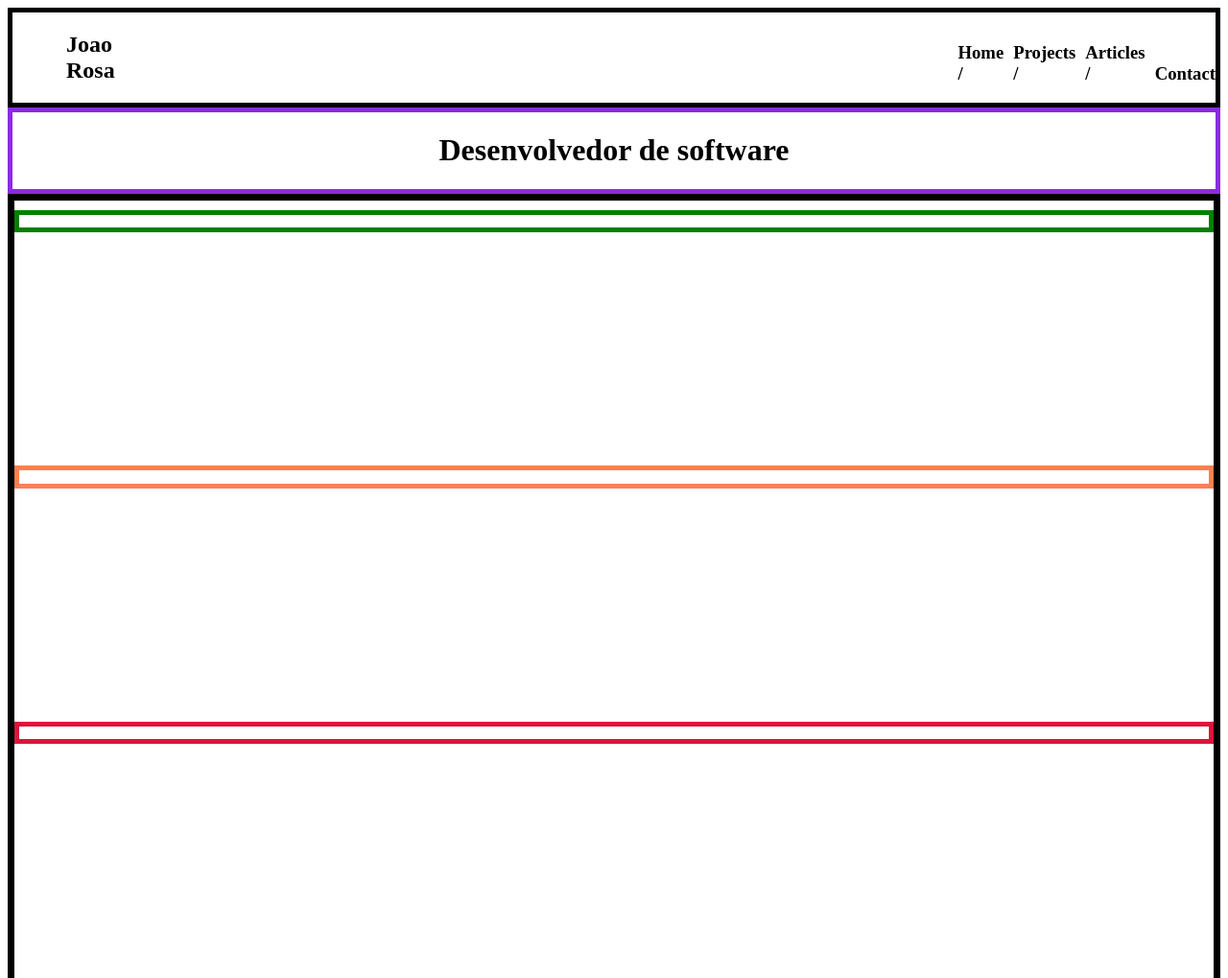
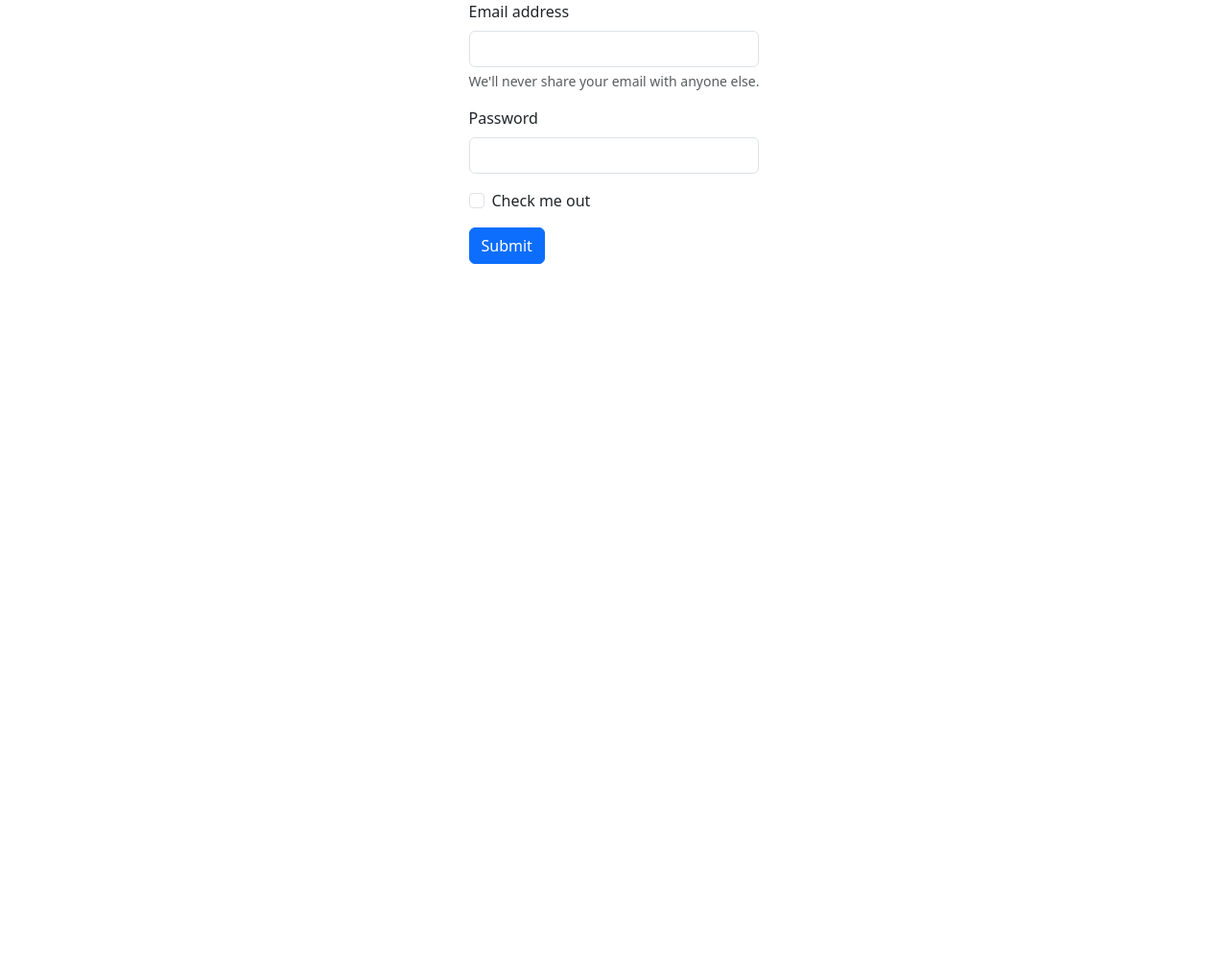
Before and after one commit to Rosajoaohttps/JavaScript-Native, a plain HTML site: page Index.html in a window 1280 px wide. Shown: the top 1019 px of the page at 96% size. After the commit the page ends 800 px from the top, so only its background shows below. Drawn offline with nearby package versions, Linux system fonts and the light colour scheme.

Commit message:
Bootstrap_forms
adição do formulario por bootstraps

```diff
--- a/Index.html
+++ b/Index.html
@@ -1,53 +1,47 @@
-<!DOCTYPE html>
-<html lang="pt-br">
+<!doctype html>
+<html lang="en">
 
 <head>
-    <meta charset="UTF-8">
-    <meta name="viewport" content="width=device-width, initial-scale=1.0">
-    <title>Document</title>
-    <link rel="stylesheet" href="Style.css">
+    <meta charset="utf-8">
+    <meta name="viewport" content="width=device-width, initial-scale=1">
+    <title>Javascript_Forms_manipulation</title>
+    <link href="https://cdn.jsdelivr.net/npm/bootstrap@5.3.3/dist/css/bootstrap.min.css" rel="stylesheet"
+        integrity="sha384-QWTKZyjpPEjISv5WaRU9OFeRpok6YctnYmDr5pNlyT2bRjXh0JMhjY6hW+ALEwIH" crossorigin="anonymous">
+    <link rel="shortcut icon" href="https://upload.wikimedia.org/wikipedia/commons/6/6a/JavaScript-logo.png" type="image/x-icon">
+
 </head>
-<link rel="Script" href="Script.js">
 
 <body>
+    <script src="Script.js"></script>
+    <script src="https://cdn.jsdelivr.net/npm/bootstrap@5.3.3/dist/js/bootstrap.bundle.min.js"
+        integrity="sha384-YvpcrYf0tY3lHB60NNkmXc5s9fDVZLESaAA55NDzOxhy9GkcIdslK1eN7N6jIeHz"
+        crossorigin="anonymous"></script>
 
-    <header>
-        <div>
-            <h2 id="Name_Header">
-                Joao Rosa
-            </h2>
-        </div>
-        <div id="Header_Assets">
-            <h3>
-                Home /
-            </h3>
-            <h3>
-                Projects /
-            </h3>
-            <h3>
-                Articles /
-            </h3>
-            <h3>
-                Contact
-            </h3>
-        </div>
-    </header>
-    <div id="Main_tittle">
-        <h1 id="Title_main">
-            Desenvolvedor de software
-        </h1>
+    <div class="d-flex justify-content-center">
+        <form>
+            <div class="mb-3">
+                <label for="exampleInputEmail1" class="form-label">Email address</label>
+                <input type="email" class="form-control" id="exampleInputEmail1" aria-describedby="emailHelp">
+                <div id="emailHelp" class="form-text">We'll never share your email with anyone else.</div>
+            </div>
+            <div class="mb-3">
+                <label for="exampleInputPassword1" class="form-label">Password</label>
+                <input type="password" class="form-control" id="exampleInputPassword1">
+            </div>
+            <div class="mb-3 form-check">
+                <input type="checkbox" class="form-check-input" id="exampleCheck1">
+                <label class="form-check-label" for="exampleCheck1">Check me out</label>
+            </div>
+            <button type="submit" class="btn btn-primary" onclick="Validar()">Submit</button>
+        </form>
     </div>
-    <div id="Global_Mid">
-        <div id="Projects">
 
-        </div>
-        <div id="WorkExperience">
 
-        </div>
-        <div id="Education">
 
-        </div>
-    </div>
+
+
+
+
 
 
 
```
